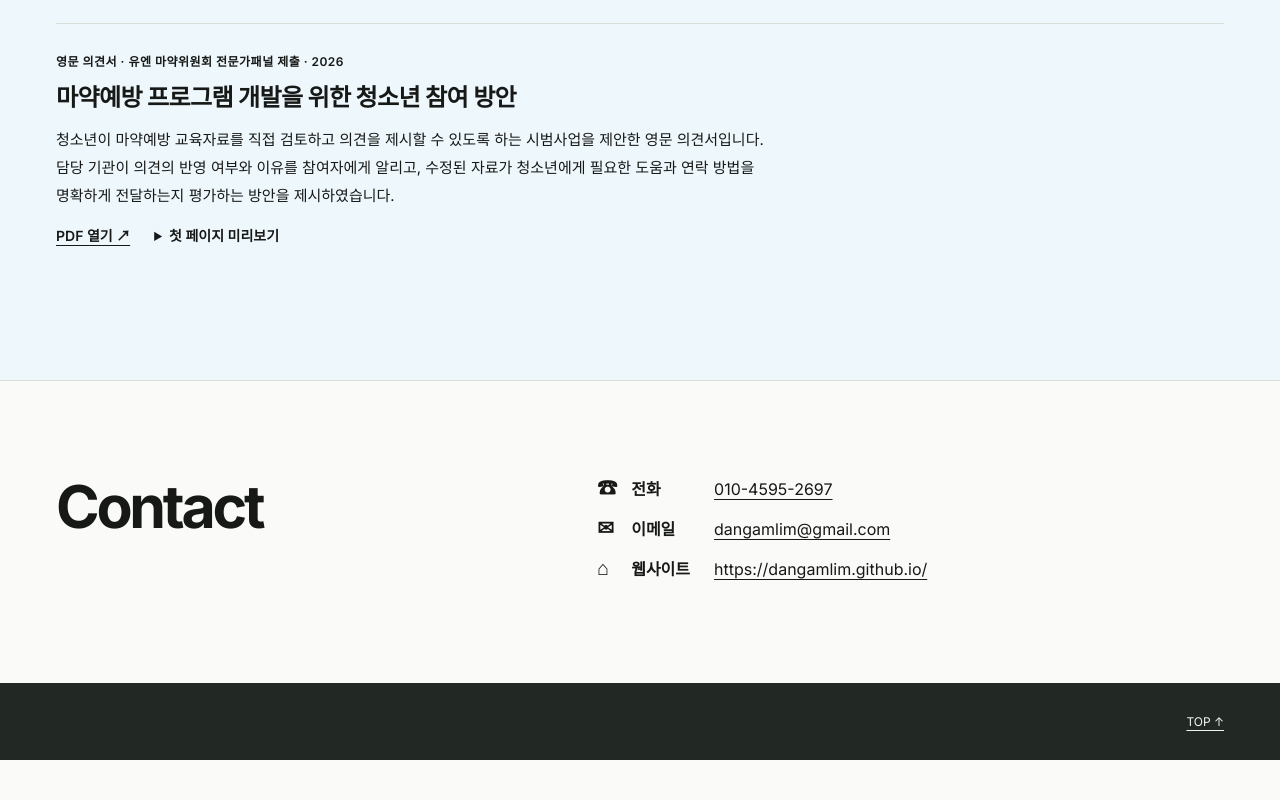
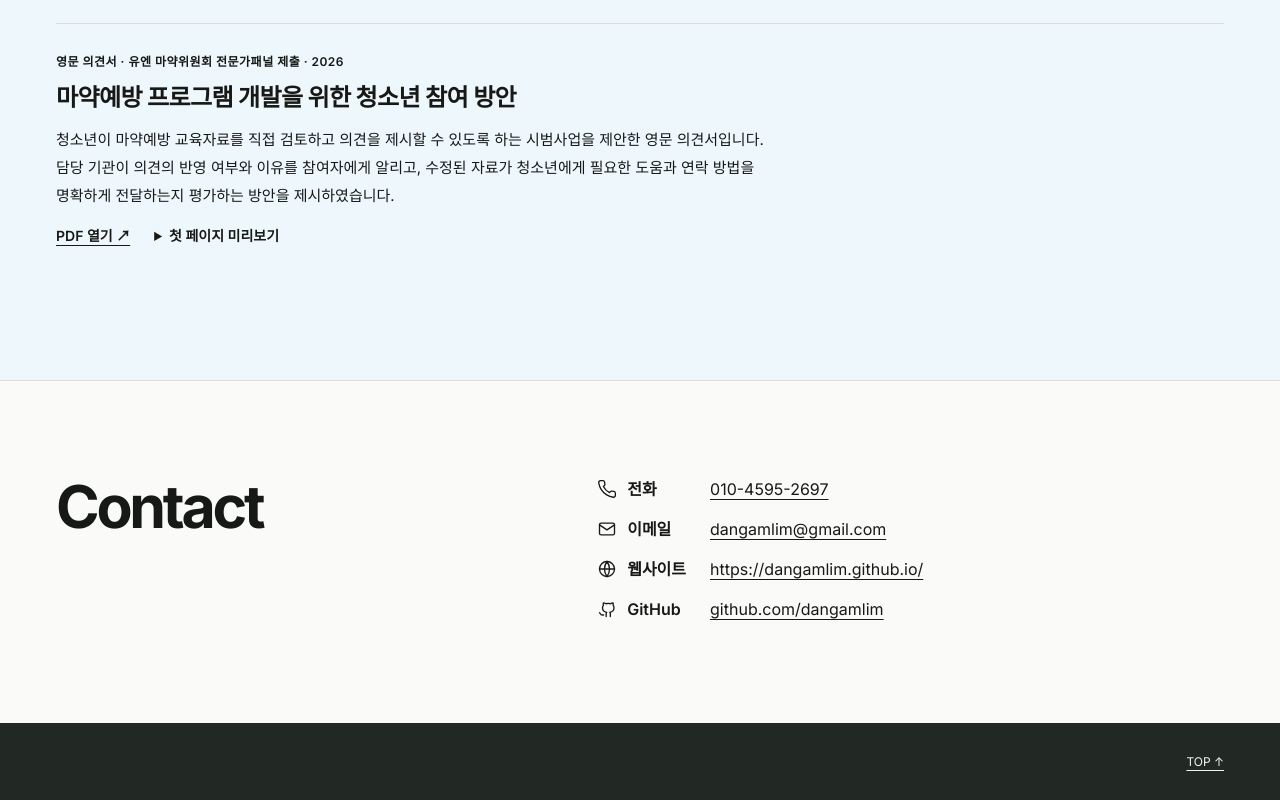
Before and after one commit to dangamlim/dangamlim.github.io, a plain HTML site: page ko.html in a window 1280 px wide. Shown: the part 4087-4887 px from the top of the page. Before the commit the page ends 4847 px from the top, so only its background shows below. Drawn offline with Linux system fonts and the light colour scheme.

Commit message:
Update contact links and icons

```diff
--- a/ko.html
+++ b/ko.html
@@ -132,6 +132,8 @@ nav{gap:clamp(12px,2.3vw,35px)}
 :root{--accent:#171917}
 .doc-actions a,.doc-actions summary,.source-link{color:#171917}
 .contact-icon{display:inline-block;width:1.7em;color:#171917;font-family:Arial,sans-serif;font-size:20px;line-height:1;font-variant-emoji:text}.cv-link{text-decoration:none}.cv-link:hover{opacity:.7}
+
+.contact-icon{display:inline-block;width:20px;height:20px;margin-right:10px;vertical-align:-4px;color:#171917}.contact dt{white-space:nowrap}
 </style>
 </head>
 <body id="top">
@@ -242,9 +244,10 @@ nav{gap:clamp(12px,2.3vw,35px)}
 <section class="section contact" id="contact" aria-labelledby="contact-heading"><div class="wrap about-grid">
 <h2 id="contact-heading">Contact</h2>
 <dl>
-<dt><span class="contact-icon" aria-hidden="true">☎︎</span>전화</dt><dd><a href="tel:+821045952697">010-4595-2697</a></dd>
-<dt><span class="contact-icon" aria-hidden="true">✉︎</span>이메일</dt><dd><a href="mailto:dangamlim@gmail.com">dangamlim@gmail.com</a></dd>
-<dt><span class="contact-icon" aria-hidden="true">⌂</span>웹사이트</dt><dd><a href="https://dangamlim.github.io/">https://dangamlim.github.io/</a></dd>
+<dt><svg class="contact-icon" viewBox="0 0 24 24" fill="none" stroke="currentColor" stroke-width="1.6" stroke-linecap="round" stroke-linejoin="round" aria-hidden="true"><path d="M22 16.9v3a2 2 0 0 1-2.18 2A19.8 19.8 0 0 1 11.2 18.8a19.5 19.5 0 0 1-6-6A19.8 19.8 0 0 1 2.1 4.2 2 2 0 0 1 4.1 2h3a2 2 0 0 1 2 1.7l.4 2.4a2 2 0 0 1-.6 1.7L7.7 9a16 16 0 0 0 7.3 7.3l1.2-1.2a2 2 0 0 1 1.7-.6l2.4.4a2 2 0 0 1 1.7 2z"/></svg>전화</dt><dd><a href="tel:+821045952697">010-4595-2697</a></dd>
+<dt><svg class="contact-icon" viewBox="0 0 24 24" fill="none" stroke="currentColor" stroke-width="1.6" stroke-linecap="round" stroke-linejoin="round" aria-hidden="true"><rect x="3" y="5" width="18" height="14" rx="2"/><path d="m3 7 9 6 9-6"/></svg>이메일</dt><dd><a href="mailto:dangamlim@gmail.com">dangamlim@gmail.com</a></dd>
+<dt><svg class="contact-icon" viewBox="0 0 24 24" fill="none" stroke="currentColor" stroke-width="1.6" stroke-linecap="round" stroke-linejoin="round" aria-hidden="true"><circle cx="12" cy="12" r="9"/><path d="M3 12h18M12 3a15 15 0 0 1 0 18M12 3a15 15 0 0 0 0 18"/></svg>웹사이트</dt><dd><a href="https://dangamlim.github.io/">https://dangamlim.github.io/</a></dd>
+<dt><svg class="contact-icon" viewBox="0 0 24 24" fill="none" stroke="currentColor" stroke-width="1.6" stroke-linecap="round" stroke-linejoin="round" aria-hidden="true"><path d="M8 19c-4 1.2-4-2-5-2.5M16 21v-3.2c0-.9-.3-1.4-.7-1.8 2.5-.3 5.1-1.2 5.1-5.4a4.2 4.2 0 0 0-1.1-3 3.9 3.9 0 0 0-.1-3s-.9-.3-3 1.1a10.4 10.4 0 0 0-5.4 0c-2.1-1.4-3-1.1-3-1.1a3.9 3.9 0 0 0-.1 3 4.2 4.2 0 0 0-1.1 3c0 4.2 2.6 5.1 5.1 5.4-.4.4-.7.9-.7 1.8V21"/></svg>GitHub</dt><dd><a href="https://github.com/dangamlim">github.com/dangamlim</a></dd>
 </dl>
 </div></section>
 </main>
```
